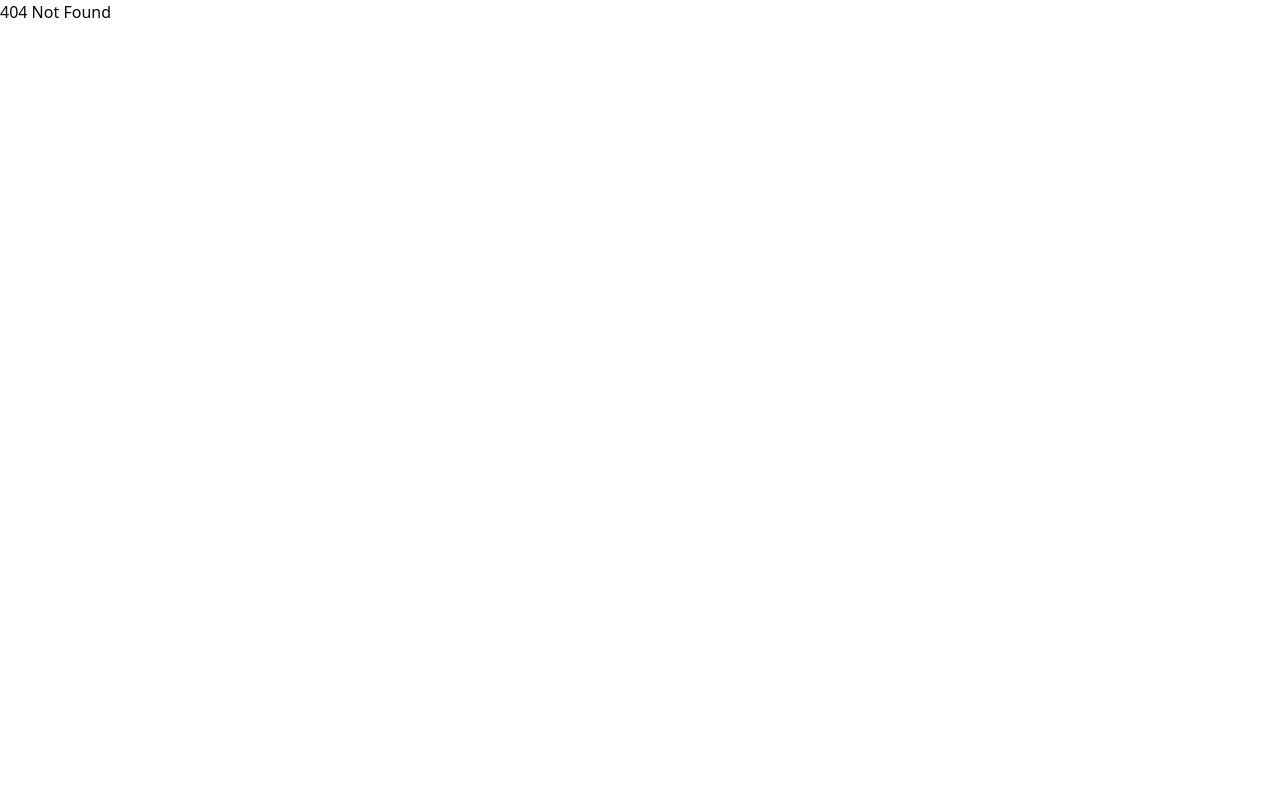
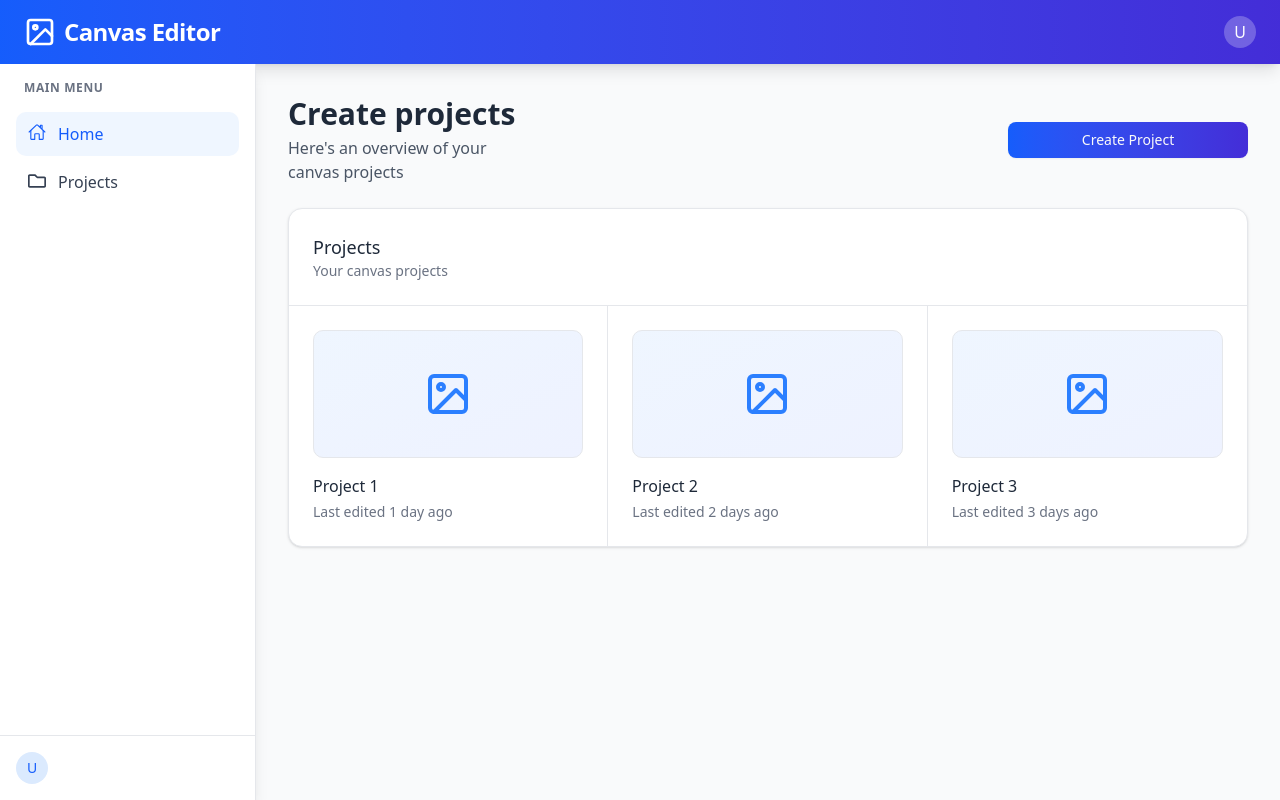
Before and after one commit to alamin147/canvas-editor, a React (Vite) app in the folder canvas-editor-client/: page /projects in a window 1280 px wide. Before the commit this address had no page. Built offline with nearby package versions, Linux system fonts and the light colour scheme; no server answers.

Commit message:
project page created

```diff
--- a/canvas-editor-client/src/layout/MainLayout.tsx
+++ b/canvas-editor-client/src/layout/MainLayout.tsx
@@ -1,14 +1,12 @@
-import { Outlet, Link } from "react-router-dom";
+import { Outlet, NavLink } from "react-router-dom";
 import { IoHomeOutline } from "react-icons/io5";
-import { FaPlus } from "react-icons/fa";
-import { PiGearBold } from "react-icons/pi";
 import { FaRegFolder } from "react-icons/fa";
 import { FiImage } from "react-icons/fi";
 import { useGetMeQuery } from "@/redux/features/user/userApi";
 import Loader from "@/components/ui/Loader";
 
 const MainLayout = () => {
-  const { data ,isLoading} = useGetMeQuery(undefined);
+  const { data, isLoading } = useGetMeQuery(undefined);
   const user = data?.data;
 
   if (isLoading) {
@@ -39,52 +37,29 @@ const MainLayout = () => {
       <div className="flex flex-1">
         {/* Sidebar */}
         <aside className="bg-white w-64 shadow-lg flex flex-col border-r border-gray-200">
-          <div className="p-5 border-b border-gray-200">
-            <button className="w-full flex items-center justify-center gap-2 bg-blue-600 hover:bg-blue-700 transition-colors text-white py-2 px-4 rounded-lg shadow-md">
-              <FaPlus className="h-3 w-3" />
-              New Canvas
-            </button>
-          </div>
           <nav className="p-4 flex-1">
             <p className="text-xs font-semibold text-gray-500 uppercase tracking-wider mb-4 pl-2">
               Main Menu
             </p>
             <ul className="space-y-1">
               <li>
-                <Link
+                <NavLink
                   to="/"
                   className="flex items-center gap-3 px-3 py-2.5 rounded-lg text-blue-600 bg-blue-50 font-medium"
                 >
                   <IoHomeOutline size={18} className="-mt-1" />
-                  Dashboard
-                </Link>
+                  Home
+                </NavLink>
               </li>
+
               <li>
-                <Link
-                  to="/canvas"
-                  className="flex items-center gap-3 px-3 py-2.5 rounded-lg text-gray-700 hover:bg-gray-100 transition-colors"
-                >
-                  <FiImage size={18} className="-mt-0.5" />
-                  Canvas
-                </Link>
-              </li>
-              <li>
-                <Link
+                <NavLink
                   to="/projects"
                   className="flex items-center gap-3 px-3 py-2.5 rounded-lg text-gray-700 hover:bg-gray-100 transition-colors"
                 >
                   <FaRegFolder size={18} className="-mt-0.5" />
                   Projects
-                </Link>
-              </li>
-              <li>
-                <Link
-                  to="/settings"
-                  className="flex items-center gap-3 px-3 py-2.5 rounded-lg text-gray-700 hover:bg-gray-100 transition-colors"
-                >
-                  <PiGearBold size={19} className="-mt-0.5" />
-                  Settings
-                </Link>
+                </NavLink>
               </li>
             </ul>
           </nav>
@@ -92,12 +67,16 @@ const MainLayout = () => {
             <div className="flex items-center">
               <div className="flex-shrink-0">
                 <div className="h-8 w-8 rounded-full bg-blue-100 flex items-center justify-center text-blue-600">
-                  <span className="font-medium text-sm">AL</span>
+                  <span className="font-medium text-sm">
+                    {user?.name?.charAt(0).toUpperCase() || "U"}
+                  </span>
                 </div>
               </div>
               <div className="ml-3">
-                <p className="text-sm font-medium text-gray-700">Alamin</p>
-                <p className="text-xs text-gray-500">Pro Account</p>
+                <p className="text-sm font-medium text-gray-700">
+                  {user?.name}
+                </p>
+                <p className="text-xs text-gray-500">{user?.role}</p>
               </div>
             </div>
           </div>
--- /dev/null
+++ b/canvas-editor-client/src/pages/project/Project.tsx
@@ -0,0 +1,52 @@
+import { Button } from "@/components/ui/button";
+import { FiImage } from "react-icons/fi";
+
+const Project = () => {
+  return (
+    <div className="space-y-6">
+      <div className="grid grid-cols-1 md:grid-cols-4 ">
+        <div>
+          <h1 className="text-3xl font-bold text-gray-800">Create projects</h1>
+          <p className="text-gray-600 mt-1">
+            Here's an overview of your canvas projects
+          </p>
+        </div>
+        <div></div>
+        <div></div>
+        <div className="flex justify-end items-center">
+          <Button className="w-full bg-gradient-to-r from-blue-600 to-indigo-700 hover:from-blue-700 hover:to-indigo-800">
+            Create Project
+          </Button>
+        </div>
+        <div></div>
+      </div>
+      <div className="bg-white rounded-xl shadow-sm border border-gray-200 overflow-hidden">
+        <div className="p-6">
+          <h2 className="text-lg font-medium text-gray-800">Projects</h2>
+          <p className="text-gray-500 text-sm">Your canvas projects</p>
+        </div>
+
+        <div className="border-t border-gray-200">
+          <div className="grid grid-cols-1 md:grid-cols-3 divide-y md:divide-y-0 md:divide-x divide-gray-200">
+            {[1, 2, 3].map((i) => (
+              <div
+                key={i}
+                className="p-6 hover:bg-gray-50 transition-colors cursor-pointer"
+              >
+                <div className="h-32 rounded-lg bg-gradient-to-br from-blue-50 to-indigo-50 border border-gray-200 flex items-center justify-center mb-4">
+                  <FiImage className="h-12 w-12 text-blue-500" />
+                </div>
+                <h3 className="font-medium text-gray-800">Project {i}</h3>
+                <p className="text-gray-500 text-sm mt-1">
+                  Last edited {i} day{i !== 1 ? "s" : ""} ago
+                </p>
+              </div>
+            ))}
+          </div>
+        </div>
+      </div>
+    </div>
+  );
+};
+
+export default Project;
```
Also changed, not shown: canvas-editor-client/src/main.tsx (+6 -1 lines). Lines whose indentation alone changed are shown as unchanged.
